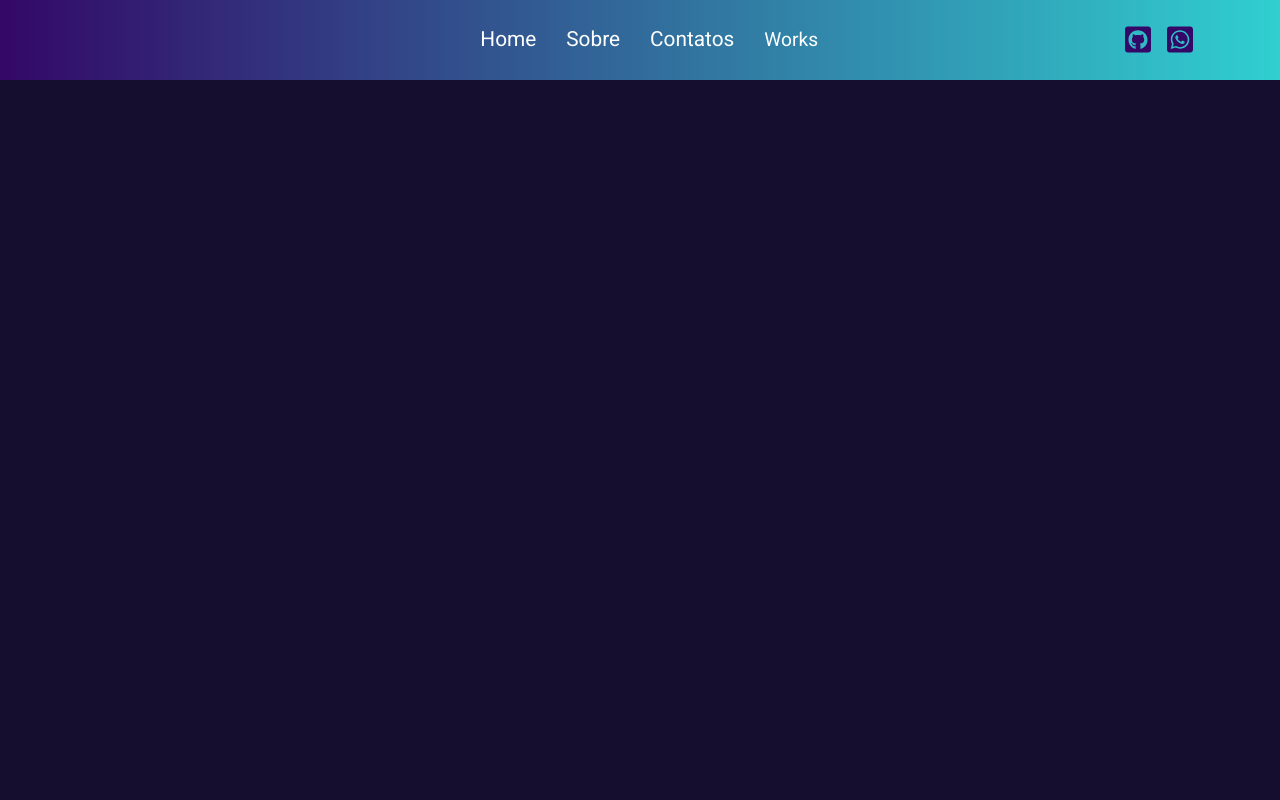
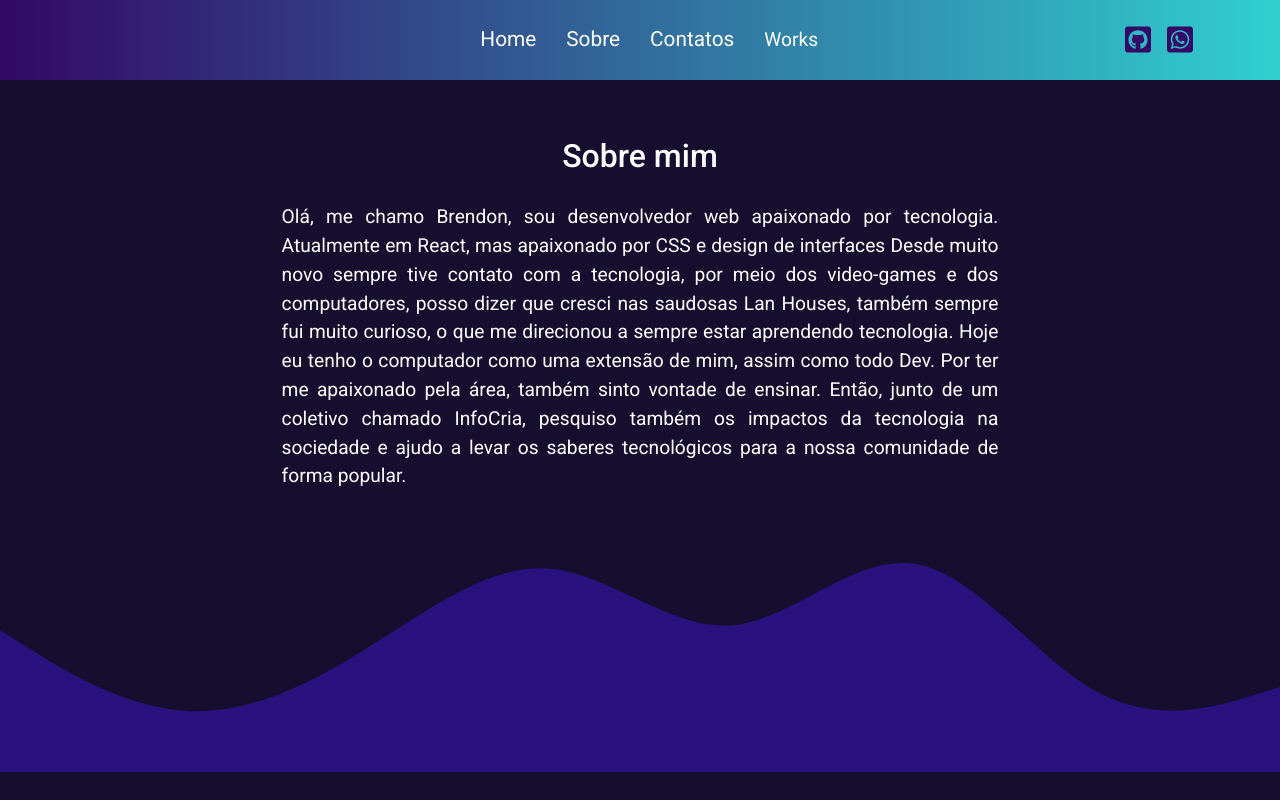
Before and after one commit to brendonrodri/Meu-Portfolio, a React (Create React App) app: page /AboutMe in a window 1280 px wide. Built offline with nearby package versions, Linux system fonts and the light colour scheme.

Commit message:
adicionado rotas para 'sobre mim' e 'contatos'. Criado também as mesmas páginas, desktop finalizado

```diff
--- a/src/App.js
+++ b/src/App.js
@@ -1,10 +1,10 @@
 import React from "react"
 import { Routes, Route, BrowserRouter } from "react-router-dom"
-import FooterComponent from "./Components/Footer"
 import HeaderComponent from "./Components/Header"
 import MainComponent from "./Components/Main"
 import WorksComponent from "./Components/Works"
-import * as S from "./Components/styles"
+import AboutMeComponent from "./Components/AboutMe"
+import ContactsMeComponent from "./Components/Contacts"
 import "./styles.css"
 export default function App(){
   return(
@@ -13,6 +13,8 @@ export default function App(){
       <Routes>
         <Route path="/" element={<MainComponent />} />
         <Route path="/Works" element={<WorksComponent />} />
+        <Route path="/AboutMe" element={<AboutMeComponent />} />
+        <Route path="/Contacts" element={<ContactsMeComponent/>}/>
       </Routes>
     </>
   )
--- /dev/null
+++ b/src/Components/AboutMe/index.js
@@ -0,0 +1,23 @@
+import React from "react"
+import FooterComponent from "../Footer"
+import * as S from "../styles"
+export default function AboutMeComponent(){
+    return(
+        <>
+         <S.SectionContainer>
+            <S.AboutMeDiv>
+                <S.ContainerTitle> Sobre mim</S.ContainerTitle>
+                <S.ContainerText>
+                    Olá, me chamo Brendon, sou desenvolvedor web apaixonado por tecnologia. Atualmente em React, mas apaixonado por CSS e design de interfaces
+                    Desde muito novo sempre tive contato com a tecnologia, por meio dos video-games e dos computadores,
+                    posso dizer que cresci nas saudosas Lan Houses, também sempre fui muito curioso, o que me direcionou a sempre estar aprendendo tecnologia.
+                    Hoje eu tenho o computador como uma extensão de mim, assim como todo Dev. Por ter me apaixonado pela área, também sinto vontade de ensinar.
+                    Então, junto de um coletivo chamado InfoCria, pesquiso também os impactos da tecnologia na sociedade e ajudo a levar os saberes tecnológicos para a nossa comunidade de forma popular.
+                </S.ContainerText>
+            </S.AboutMeDiv>
+        </S.SectionContainer>
+        {FooterComponent()}
+        </>
+
+    )
+}
--- /dev/null
+++ b/src/Components/Contacts/index.js
@@ -0,0 +1,29 @@
+import React from "react"
+import FooterComponent from "../Footer"
+import * as S from "../styles"
+export default function ContactsMeComponent(){
+    return(
+        <>
+        <S.SectionContainer>
+            <S.AboutMeDiv>
+                <S.ContainerTitle> Contatos</S.ContainerTitle>
+                <S.ContainerTextContacts>
+                    <a href="https://www.linkedin.com/in/brendonrodri/">LinkedIn</a>
+                </S.ContainerTextContacts>
+                <S.ContainerTextContacts>
+                    <a href="https://www.github.com/brendonrodri">GitHub</a>
+                </S.ContainerTextContacts>
+                <S.ContainerTextContacts>
+                    <a href="https://wa.me/5521983141408">Whatsapp: +55 21 983141408</a>
+                </S.ContainerTextContacts>
+                <S.ContainerTextContacts>
+                    <a href="mailto:rbrendonm@gmail.com">E-mail: rbrendonm@gmail.com</a>
+                </S.ContainerTextContacts>
+
+            </S.AboutMeDiv>
+        </S.SectionContainer>
+        {FooterComponent()}
+        </>
+
+    )
+}
--- a/src/Components/Header/DropdownMenu.js
+++ b/src/Components/Header/DropdownMenu.js
@@ -1,8 +1,10 @@
 import React from "react"
+import {Link} from "react-router-dom"
 import * as S from "../styles"
 const DropDownMenu = ()=>{
     return(
             <S.DropDownList>
+                <S.DropDownItem><Link to="/Works">Mostrar todos </Link> </S.DropDownItem>
                 <S.DropDownItem><a href="">Agenda 2030 </a> </S.DropDownItem>
                 <S.DropDownItem><a href="">ToDoFlix </a> </S.DropDownItem>
                 <S.DropDownItem><a href="">KaneyWesApi </a> </S.DropDownItem>
--- a/src/Components/Header/index.js
+++ b/src/Components/Header/index.js
@@ -1,28 +1,18 @@
 import React, {useState} from "react"
 import {Link} from "react-router-dom"
 import {FaGithubSquare, FaWhatsappSquare} from "react-icons/fa"
+import DropDownMenu from "./DropdownMenu"
 import * as S from "../styles"
 import "./styles.css"
-const DropDownMenu = ()=>{
-    return(
-        <S.MenuDropDown>
-            <S.DropDownList>
-                <S.DropDownItem><a href="">Agenda 2030 </a> </S.DropDownItem>
-                <S.DropDownItem><a href="">ToDoFlix </a> </S.DropDownItem>
-                <S.DropDownItem><a href="">KaneyWesApi </a> </S.DropDownItem>
-                <S.DropDownItem><a href="">Basquiat </a> </S.DropDownItem>
-            </S.DropDownList>
-        </S.MenuDropDown>
-    )
-}
+
 export default function HeaderComponent (){
     const [menuswitch, setMenuswitch] = useState()
     return(
         <S.Header>
             <S.Menu>
                 <S.MenuItemList><Link to="/">Home</Link></S.MenuItemList>
-                <S.MenuItemList><a href="">Sobre</a></S.MenuItemList>
-                <S.MenuItemList><a href="">Contatos</a></S.MenuItemList>
+                <S.MenuItemList><Link to="/AboutMe">Sobre</Link></S.MenuItemList>
+                <S.MenuItemList><Link to="/Contacts" >Contatos</Link></S.MenuItemList>
                 <S.MenuItemList><S.MenuButton onClick={()=>{
                     setMenuswitch(!menuswitch)
                     console.log(menuswitch)
@@ -32,8 +22,8 @@ export default function HeaderComponent (){
                 { menuswitch  && DropDownMenu() }
             </S.Menu>
             <S.SocialMedia>
-                <FaGithubSquare className="SocialMediaIcons"/>
-                <FaWhatsappSquare className="SocialMediaIcons" />
+                <a href="https://github.com/brendonrodri" target="_blank"><FaGithubSquare className="SocialMediaIcons"/></a>
+                <a href="https://wa.me/5521983141408" target="_blank"><FaWhatsappSquare className="SocialMediaIcons" /></a>
             </S.SocialMedia>
         </S.Header>
     )
--- a/src/Components/styles.js
+++ b/src/Components/styles.js
@@ -4,7 +4,7 @@ export const Main = styled.main`
     display: flex;
     justify-content: space-evenly;
     width: 100%;
-    height: 43vh;
+    height: 46vh;
 `
 export const Header = styled.header`
     width: 100%;
@@ -58,8 +58,8 @@ export const DropDownList= styled.ul`
    display: block;
     color: #fff;
     position: relative;
-    top: 45px;
-    z-index: 3;
+    top: 100px;
+    z-index: 10;
     border-radius: 10px;
     padding: 10px;
     background-color: #330867;
@@ -85,7 +85,7 @@ export const DropDownList= styled.ul`
              top: 30px;
         }
         to { opacity: 1;
-            top: 45px;
+            top: 60px;
         }
     }
 `
@@ -108,25 +108,37 @@ export const DescriptionDiv = styled.div`
     height: 70vh;
     position: relative;
     left: 50px;
-    -webkit-animation: fadeIn .8s ease-in-out;
-    -moz-animation: fadeIn .8s ease-in-out;
+    -webkit-animation: fadeIn 1s ease-in-out;
+    -moz-animation: fadeIn 1s ease-in-out;
     -o-animation: fadeIn .1s ease-in-out;
-    animation: fadeIn 1.3s ease-in-out;
+    animation: fadeIn 1s ease-in-out;
     @-webkit-keyframes fadeIn {
-    0% { opacity: 0; }
-    100% { opacity: 1; }
+        from { opacity: 0;
+             transform: translateX(-100px);
+        }
+        to { opacity: 1;
+            transform: translateX(0px);
+        }
     }
     @-moz-keyframes fadeIn {
-        0% { opacity: 0;}
-        100% { opacity: 1; }
+        from { opacity: 0;
+             transform: translateX(-100px);
+        }
+        to { opacity: 1;
+            transform: translateX(0px);
+        }
     }
     @-o-keyframes fadeIn {
-        0% { opacity: 0; }
-        100% { opacity: 1; }
+        from { opacity: 0;
+             transform: translateX(-100px);
+        }
+        to { opacity: 1;
+            transform: translateX(0px);
+        }
     }
     @keyframes fadeIn {
         from { opacity: 0;
-             transform: translateX(-30px);
+             transform: translateX(-100px);
         }
         to { opacity: 1;
             transform: translateX(0px);
@@ -188,21 +200,33 @@ export const CarouselContainer = styled.section`
     justify-content: center;
     align-items: center;
     color: #fff;
-    -webkit-animation: workPage .5s ease-in-out;
-    -moz-animation: workPage .5s ease-in-out;
-    -o-animation: workPage .5s ease-in-out;
-    animation: workPage .5s ease-in-out;
+    -webkit-animation: workPage 1s ease-in-out;
+    -moz-animation: workPage 1s ease-in-out;
+    -o-animation: workPage 1s ease-in-out;
+    animation: workPage 1s ease-in-out;
     @-webkit-keyframes workPage {
-    0% { opacity: 0; }
-    100% { opacity: 1; }
+        from { opacity: 0;
+             transform: translateX(-200px);
+        }
+        to { opacity: 1;
+            transform: translateX(0px);
+        }
     }
     @-moz-keyframes workPage {
-        0% { opacity: 0;}
-        100% { opacity: 1; }
+        from { opacity: 0;
+             transform: translateX(-200px);
+        }
+        to { opacity: 1;
+            transform: translateX(0px);
+        }
     }
     @-o-keyframes workPage {
-        0% { opacity: 0; }
-        100% { opacity: 1; }
+        from { opacity: 0;
+             transform: translateX(-200px);
+        }
+        to { opacity: 1;
+            transform: translateX(0px);
+        }
     }
     @keyframes workPage {
         from { opacity: 0;
@@ -217,3 +241,75 @@ export const CarouselContainer = styled.section`
     }
 
 `
+export const SectionContainer = styled.section`
+    display: flex;
+    justify-content: center;
+    align-items: center;
+    width: 80%;
+    height: 46vh;
+    margin: 0 auto;
+    color: #fff;
+    -webkit-animation: fadeIn 1s ease-in-out;
+    -moz-animation: fadeIn 1s ease-in-out;
+    -o-animation: fadeIn .1s ease-in-out;
+    animation: fadeIn 1s ease-in-out;
+    @-webkit-keyframes fadeIn {
+        from { opacity: 0;
+             transform: translateX(-100px);
+        }
+        to { opacity: 1;
+            transform: translateX(0px);
+        }
+    }
+    @-moz-keyframes fadeIn {
+        from { opacity: 0;
+             transform: translateX(-100px);
+        }
+        to { opacity: 1;
+            transform: translateX(0px);
+        }
+    }
+    @-o-keyframes fadeIn {
+        from { opacity: 0;
+             transform: translateX(-100px);
+        }
+        to { opacity: 1;
+            transform: translateX(0px);
+        }
+    }
+    @keyframes fadeIn {
+        from { opacity: 0;
+             transform: translateX(-100px);
+        }
+        to { opacity: 1;
+            transform: translateX(0px);
+        }
+    }
+    a{
+        text-decoration: none;
+        color: #fff;
+        text-align: center;
+    }
+`
+export const ContainerTitle = styled.h2`
+    font-size: 2em;
+`
+export const ContainerText = styled.p`
+    font-size: 1.2em;
+    margin: 20px 0;
+    width: 70%;
+    text-align: justify;
+`
+export const ContainerTextContacts = styled.p`
+    font-size: 1.2em;
+    margin: 5px 0;
+    width: 100%;
+    text-align: center;
+`
+export const AboutMeDiv = styled.div`
+    display: flex;
+    flex-direction: column;
+    align-items: center;
+    position: relative;
+    top: 60px;
+`
```
Also changed, not shown: src/Components/Main/index.js (+27 -1 lines).
